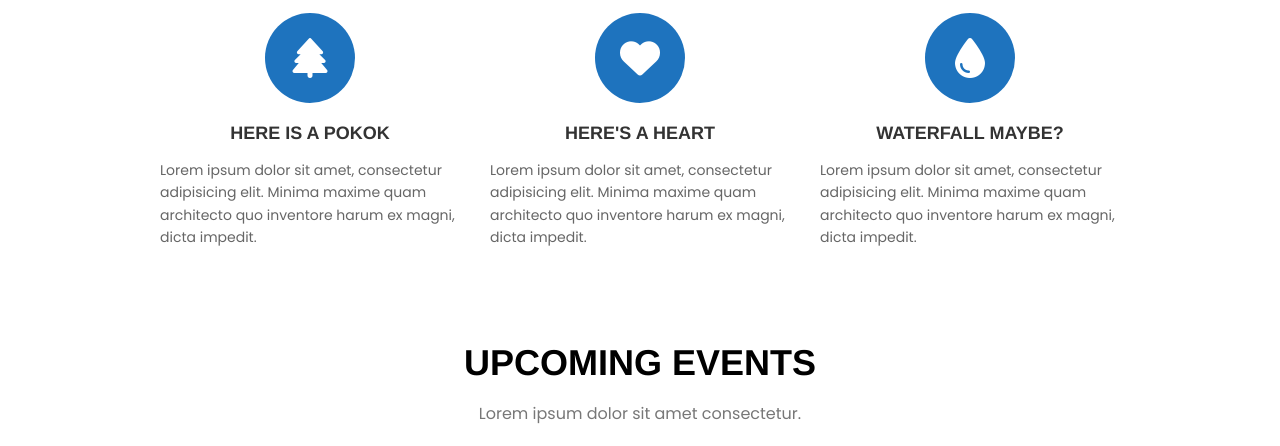
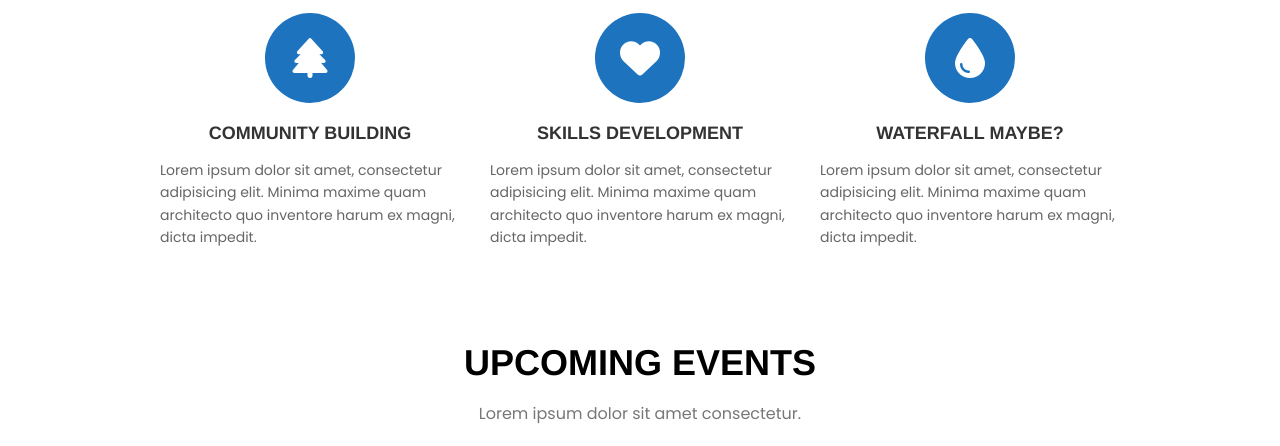
Before and after one commit to laveshweb/laveshcis, a plain HTML site: page inner.html in a window 1280 px wide. Shown: the part 1100-1546 px from the top of the page. Drawn offline with Linux system fonts and the light colour scheme.

Commit message:
Updated project with latest changes

```diff
--- a/inner.html
+++ b/inner.html
@@ -77,7 +77,7 @@
         <div class="icon-circle">
           <i class="fas fa-tree"></i> <!-- Tree Icon -->
         </div>
-        <h3>Here is a pokok</h3>
+        <h3>Community building</h3>
         <p>Lorem ipsum dolor sit amet, consectetur adipisicing elit.
            Minima maxime quam architecto quo inventore harum ex magni, dicta impedit.</p>
       </div>
@@ -86,7 +86,7 @@
         <div class="icon-circle">
           <i class="fas fa-heart"></i> <!-- Heart Icon -->
         </div>
-        <h3>Here's a heart</h3>
+        <h3>SKills Development</h3>
         <p>Lorem ipsum dolor sit amet, consectetur adipisicing elit.
            Minima maxime quam architecto quo inventore harum ex magni, dicta impedit.</p>
       </div>
```
